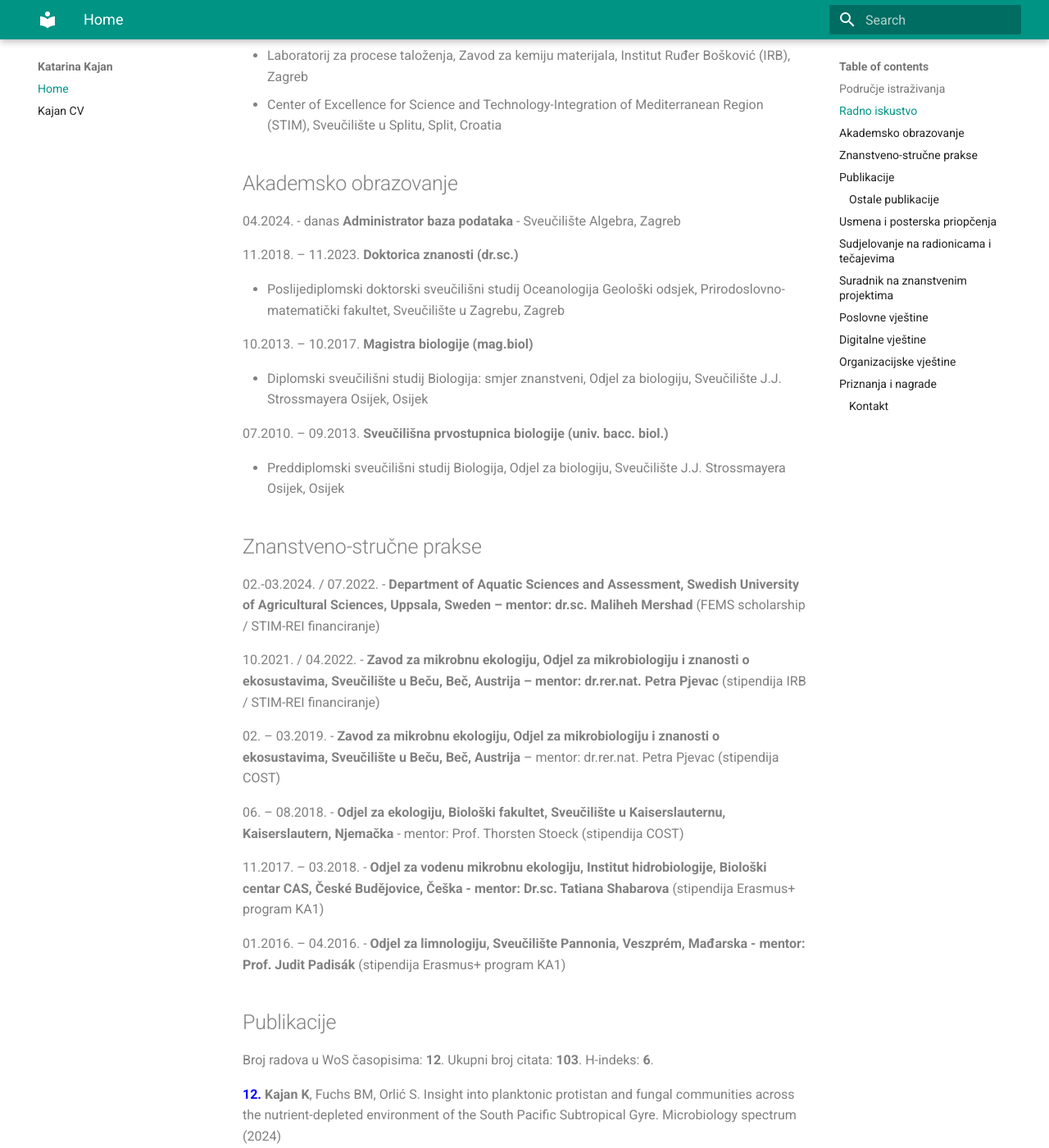
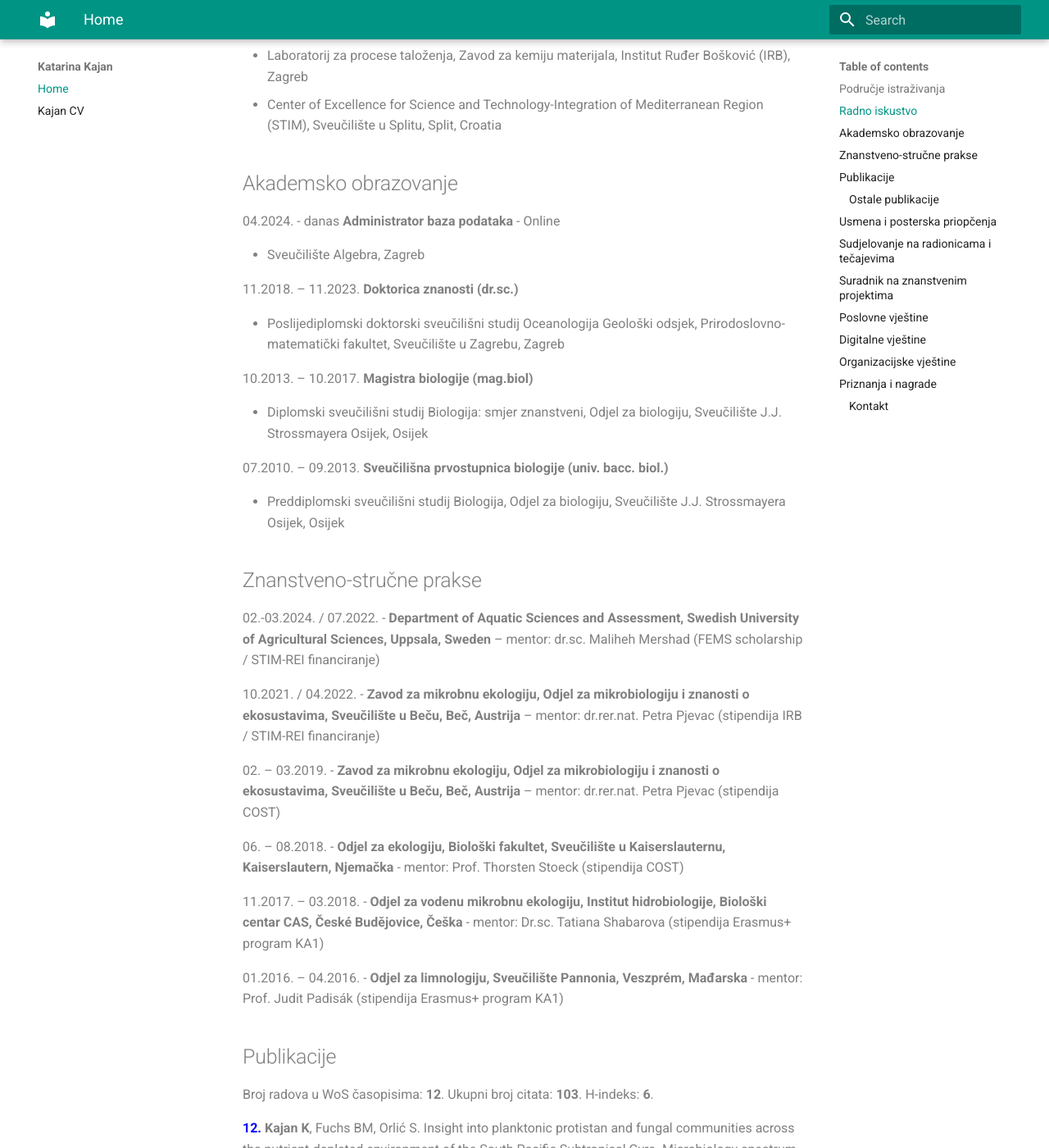
Before and after one commit to kkajan/kkajan.github.io, an MkDocs documentation site: the page built from docs/index.md, in a window 1280 px wide and 1400 px high, scrolled down 433 px. Shown: the whole window at 82% size. Built offline with MkDocs 1.6.1 and Material for MkDocs 9.7.7, drawn with Linux system fonts in a browser that asks for light colours; some web fonts are replaced; some of the changed text lies outside the part shown.

Commit message:
Text change

```diff
--- a/docs/index.md
+++ b/docs/index.md
@@ -20,7 +20,8 @@
 
 ## Akademsko obrazovanje
 
-04\.2024\. - danas **Administrator baza podataka**
+04\.2024\. - danas **Administrator baza podataka** - Online
+
 - Sveučilište Algebra, Zagreb
 
 11\.2018\. – 11\.2023\. **Doktorica znanosti (dr.sc.)**
@@ -38,17 +39,17 @@
 
 ## Znanstveno-stručne prakse
 
-02\.-03\.2024\. / 07\.2022\. - **Department of Aquatic Sciences and Assessment, Swedish University of Agricultural Sciences, Uppsala, Sweden – mentor: dr.sc. Maliheh Mershad** (FEMS scholarship / STIM-REI financiranje)
+02\.-03\.2024\. / 07\.2022\. - **Department of Aquatic Sciences and Assessment, Swedish University of Agricultural Sciences, Uppsala, Sweden** – mentor: dr.sc. Maliheh Mershad (FEMS scholarship / STIM-REI financiranje)
 
-10\.2021\. / 04\.2022\. - **Zavod za mikrobnu ekologiju, Odjel za mikrobiologiju i znanosti o ekosustavima, Sveučilište u Beču, Beč, Austrija – mentor: dr.rer.nat. Petra Pjevac** (stipendija IRB / STIM-REI financiranje)
+10\.2021\. / 04\.2022\. - **Zavod za mikrobnu ekologiju, Odjel za mikrobiologiju i znanosti o ekosustavima, Sveučilište u Beču, Beč, Austrija** – mentor: dr.rer.nat. Petra Pjevac (stipendija IRB / STIM-REI financiranje)
 
 02\. – 03\.2019\. - **Zavod za mikrobnu ekologiju, Odjel za mikrobiologiju i znanosti o ekosustavima, Sveučilište u Beču, Beč, Austrija** – mentor: dr.rer.nat. Petra Pjevac (stipendija COST)
 
 06\. – 08\.2018\. - **Odjel za ekologiju, Biološki fakultet, Sveučilište u Kaiserslauternu, Kaiserslautern, Njemačka** - mentor: Prof. Thorsten Stoeck (stipendija COST)
 
-11\.2017. – 03\.2018\. - **Odjel za vodenu mikrobnu ekologiju, Institut hidrobiologije, Biološki centar CAS, České Budějovice, Češka - mentor: Dr.sc. Tatiana Shabarova** (stipendija Erasmus+ program KA1)
+11\.2017. – 03\.2018\. - **Odjel za vodenu mikrobnu ekologiju, Institut hidrobiologije, Biološki centar CAS, České Budějovice, Češka** - mentor: Dr.sc. Tatiana Shabarova (stipendija Erasmus+ program KA1)
 
-01\.2016\. – 04\.2016\. - **Odjel za limnologiju, Sveučilište Pannonia, Veszprém, Mađarska - mentor: Prof. Judit Padisák** (stipendija Erasmus+ program KA1)
+01\.2016\. – 04\.2016\. - **Odjel za limnologiju, Sveučilište Pannonia, Veszprém, Mađarska** - mentor: Prof. Judit Padisák (stipendija Erasmus+ program KA1)
 
 ## Publikacije
 
@@ -88,11 +89,13 @@
 
 ## Sudjelovanje na radionicama i tečajevima
 
-04\.2024\. - Izrada web stranice - Udruga Penkala & Gaseri - Online
+04\.2024\. - "Izrada web stranice" radionica - Udruga Penkala & Gaseri - Online
 
-11.03. - Osnove programiranja (Python) - Srce - Online
+11\.- 14\.03\.2024\. - "Osnove programiranja (Python)" tečaj - Srce - Online
 
-Korištenje računalnog klastera Isabella & Linux za korisnike Isabelle - Srce - Online
+05\.-06\.03\.2024\. "Awareness in Data Management and Analysis for Industry and Research" radionica - BioNT: Training and proessionalisation in computational life science - Online
+
+2022\. - "Korištenje računalnog klastera Isabella" & "Linux za korisnike Isabelle" radionica tečaj - Srce - Online
 
 6\. – 10\.07\.2020\. - “Advanced Programming in R” radionica - Physalia-courses - Online
 
```
Also changed, not shown: other parts of docs/index.md (+2 -1 lines).
